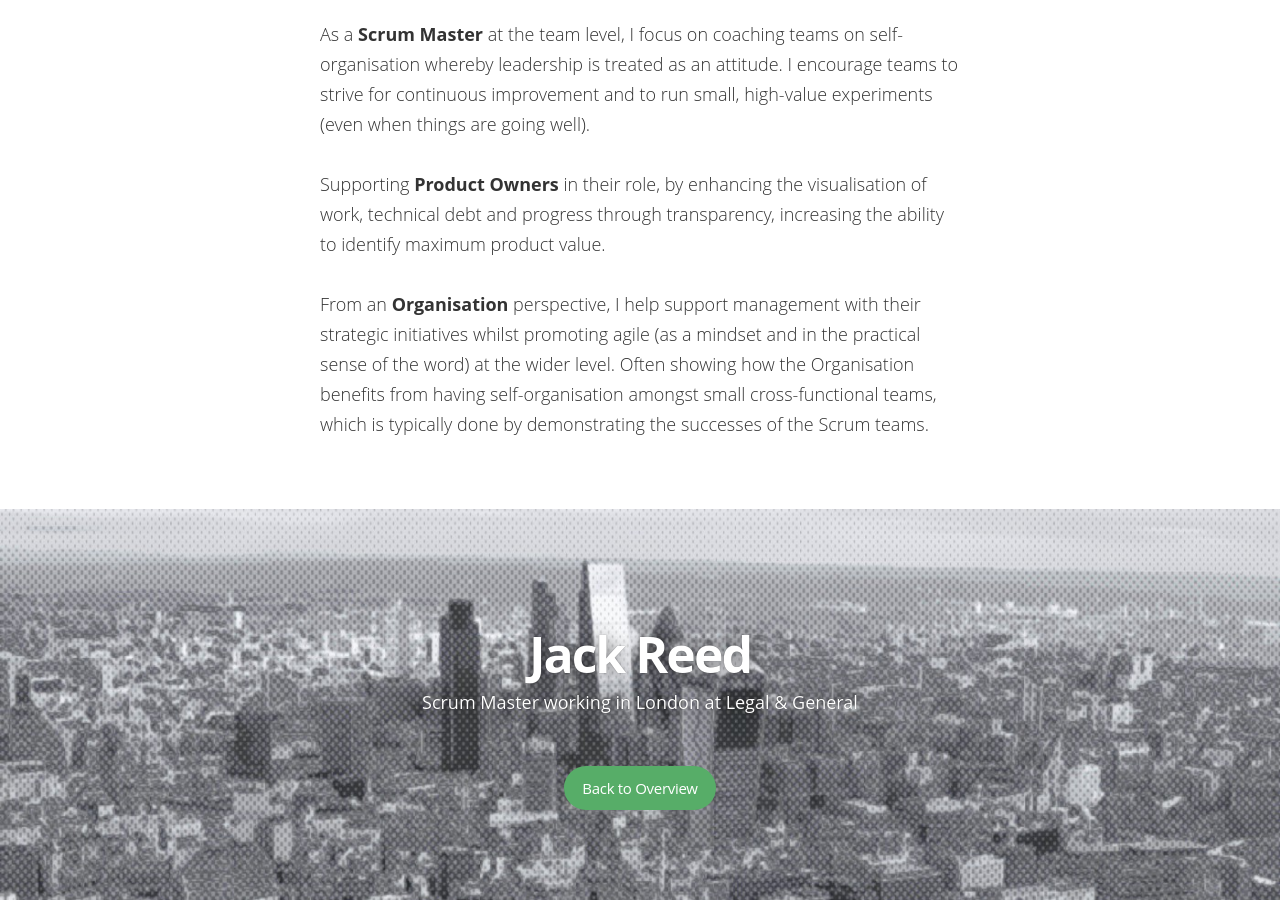
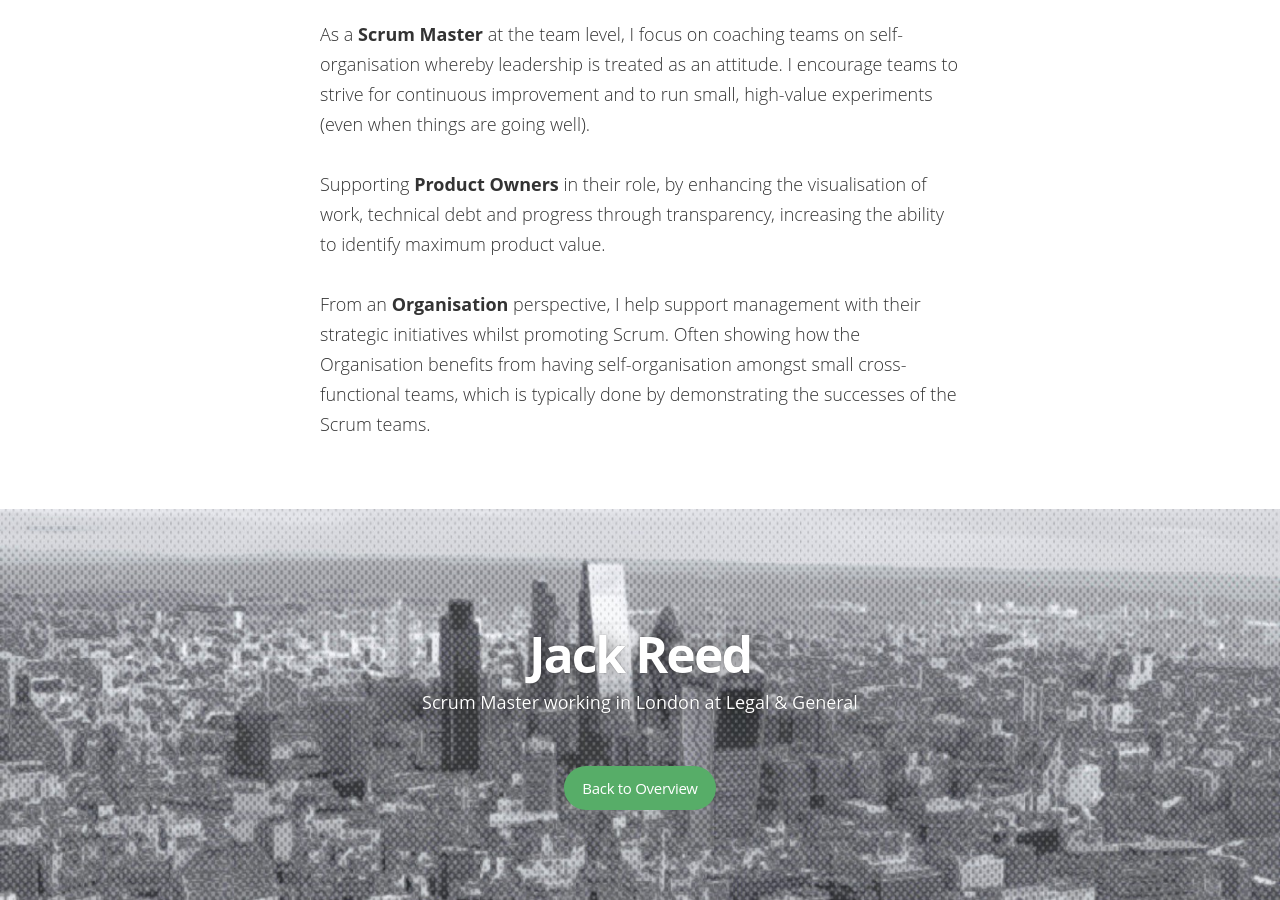
Before and after one commit to IamJackReed/JackReed, a Jekyll site: the page built from about.md, in a window 1280 px wide and 900 px high, scrolled down 941 px. Built offline with Jekyll 4.4.1, drawn with Linux system fonts in a browser that asks for light colours; nearby versions of some CDN libraries; some web fonts are replaced.

Commit message:
Update about.md

```diff
--- a/about.md
+++ b/about.md
@@ -15,4 +15,4 @@ As a **Scrum Master** at the team level, I focus on coaching teams on self-org
 Supporting **Product Owners** in their role, by enhancing the visualisation of work, technical debt and progress through transparency, increasing the ability to identify maximum product value.
 
 <span style="color:#00000; font-family: 'open sans'; font-size: 1em; font-size: 18px; font-weight: 200; hyphens: none;">
-From an **Organisation** perspective, I help support management with their strategic initiatives whilst promoting agile (as a mindset and in the practical sense of the word) at the wider level. Often showing how the Organisation benefits from having self-organisation amongst small cross-functional teams, which is typically done by demonstrating the successes of the Scrum teams.
+From an **Organisation** perspective, I help support management with their strategic initiatives whilst promoting Scrum. Often showing how the Organisation benefits from having self-organisation amongst small cross-functional teams, which is typically done by demonstrating the successes of the Scrum teams.
```
